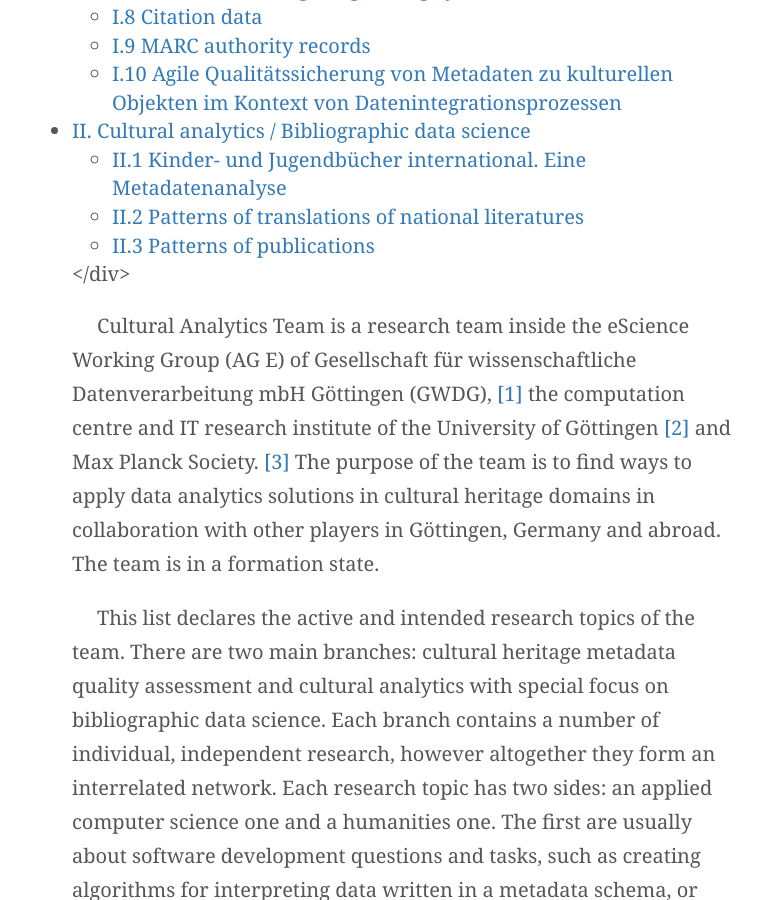
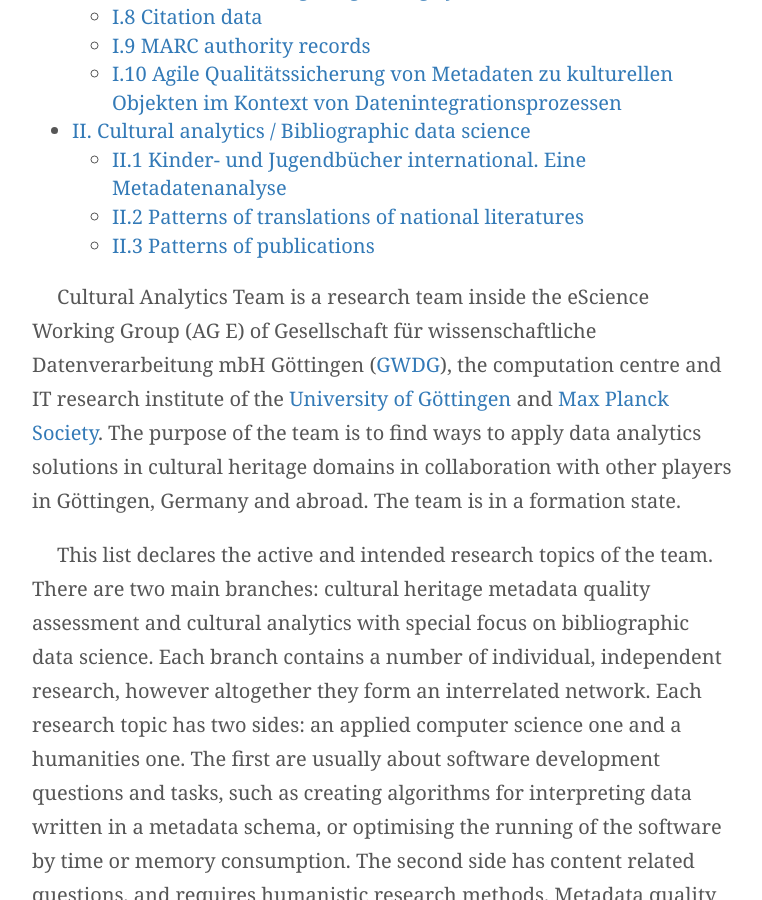
Before and after one commit to pkiraly/pkiraly.github.io, a Jekyll site: the page built from topics.md, in a window 1280 px wide and 900 px high, scrolled down 939 px. Shown: the whole window, without its empty margins (258-1020 px from the left). Built offline with Jekyll 4.4.1, drawn with Linux system fonts in a browser that asks for light colours; nearby versions of some CDN libraries; some web fonts are replaced; comment, search, counter and statistics services are not loaded.

Commit message:
add topics

```diff
--- a/topics.md
+++ b/topics.md
@@ -51,9 +51,9 @@
       <li><a href="#h.qkgqr5bgpxh2">II.3 Patterns of publications</a></li>
     </ul>
   </li>
-</div>
+</ul>
 
-<p>Cultural Analytics Team is a research team inside the eScience Working Group (AG E) of Gesellschaft für wissenschaftliche Datenverarbeitung mbH Göttingen (GWDG), <a href="#ftnt1" id="ftnt_ref1">[1]</a> the computation centre and IT research institute of the University of Göttingen <a href="#ftnt2" id="ftnt_ref2">[2]</a> and Max Planck Society. <a href="#ftnt3" id="ftnt_ref3">[3]</a> The purpose of the team is to find ways to apply data analytics solutions in cultural heritage domains in collaboration with other players in Göttingen, Germany and abroad. The team is in a formation state.</p>
+<p>Cultural Analytics Team is a research team inside the eScience Working Group (AG E) of Gesellschaft für wissenschaftliche Datenverarbeitung mbH Göttingen (<a href="https://www.gwdg.de/">GWDG</a>), the computation centre and IT research institute of the <a href="https://uni-goettingen.de/">University of Göttingen</a> and <a href="https://www.mpg.de/en">Max Planck Society</a>. The purpose of the team is to find ways to apply data analytics solutions in cultural heritage domains in collaboration with other players in Göttingen, Germany and abroad. The team is in a formation state.</p>
 
 <p>This list declares the active and intended research topics of the team. There are two main branches: cultural heritage metadata quality assessment and cultural analytics with special focus on bibliographic data science. Each branch contains a number of individual, independent research, however altogether they form an interrelated network. Each research topic has two sides: an applied computer science one and a humanities one. The first are usually about software development questions and tasks, such as creating algorithms for interpreting data written in a metadata schema, or optimising the running of the software by time or memory consumption. The second side has content related questions, and requires humanistic research methods. Metadata quality assessment might be more appealing for students of Library and Information Science, of book studies (Buchwissenschaft, bibliology), of archival studies, while the cultural analytics topics might be interesting for a wider branch of Digital Humanities students. The research in both topics should be resulted in some written output (paper or thesis), the quality assessment topics optionally outputs software code as well.</p>
 
```
